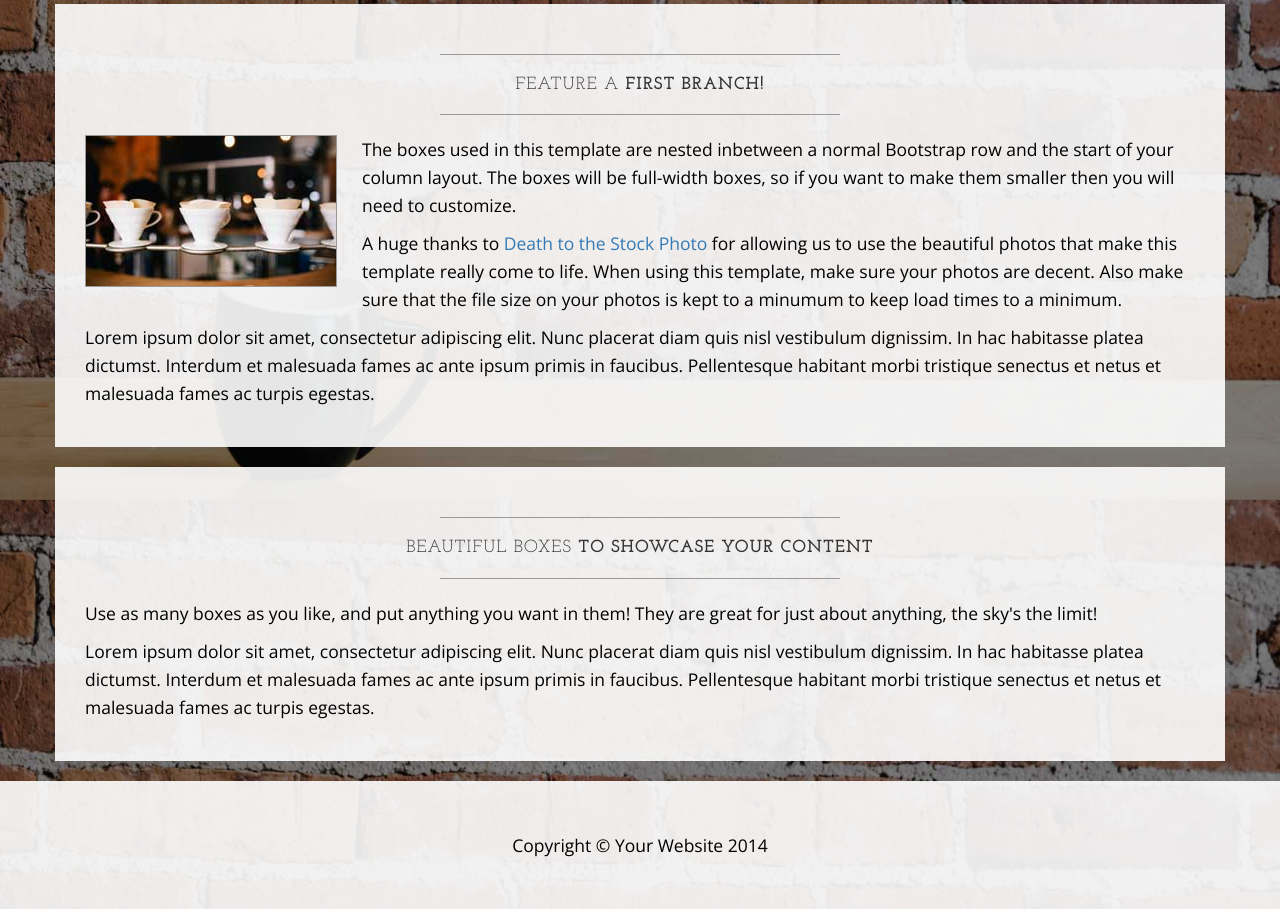
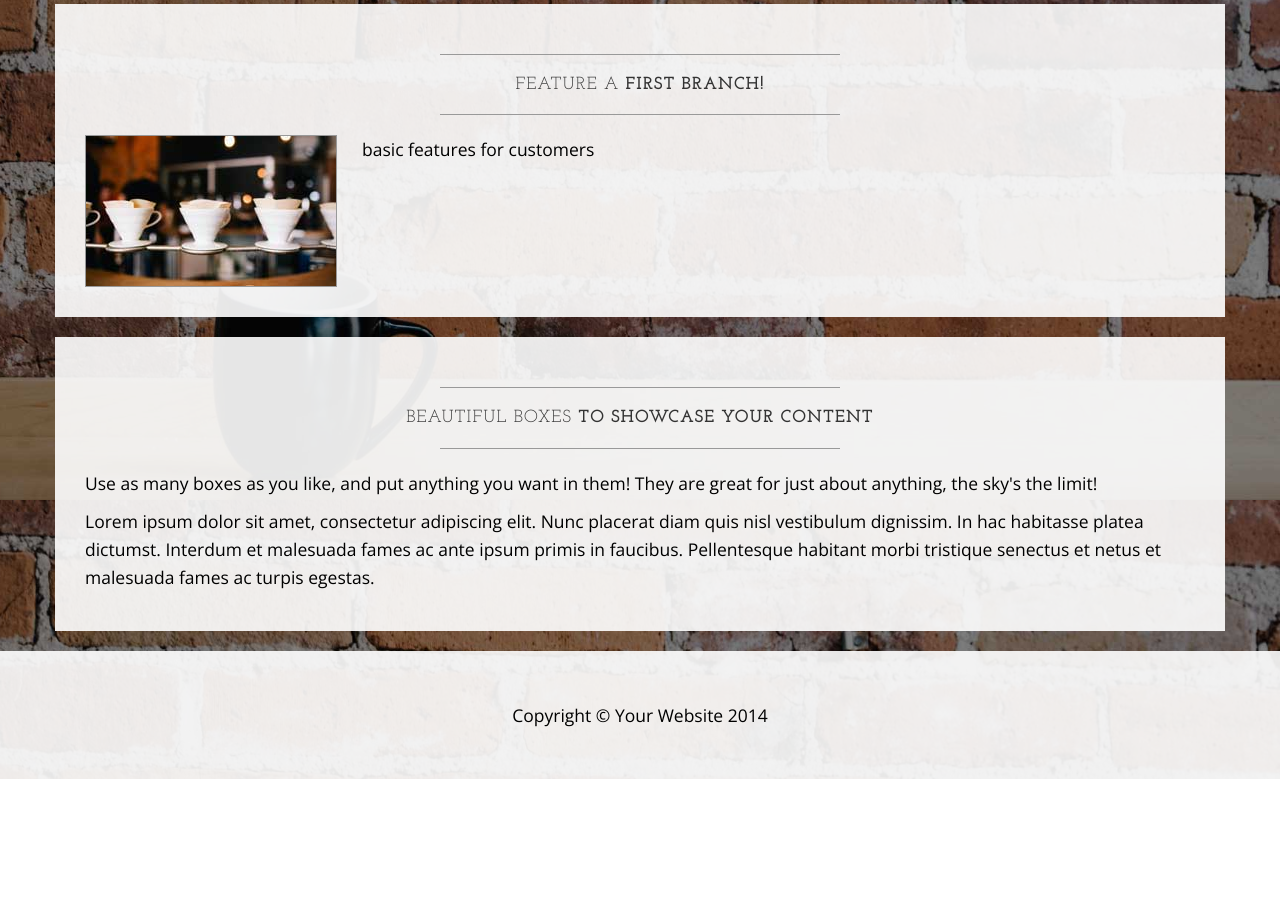
Before and after one commit to lanklo/learnable-git, a plain HTML site: page index.html in a window 1280 px wide. Shown: the part 1100-2009 px from the top of the page. After the commit the page ends 1879 px from the top, so only its background shows below. Drawn offline with nearby package versions, Linux system fonts and the light colour scheme.

Commit message:
edited paragraf

```diff
--- a/index.html
+++ b/index.html
@@ -129,9 +129,7 @@
                     <hr>
                     <img class="img-responsive img-border img-left" src="img/intro-pic.jpg" alt="">
                     <hr class="visible-xs">
-                    <p>The boxes used in this template are nested inbetween a normal Bootstrap row and the start of your column layout. The boxes will be full-width boxes, so if you want to make them smaller then you will need to customize.</p>
-                    <p>A huge thanks to <a href="http://join.deathtothestockphoto.com/" target="_blank">Death to the Stock Photo</a> for allowing us to use the beautiful photos that make this template really come to life. When using this template, make sure your photos are decent. Also make sure that the file size on your photos is kept to a minumum to keep load times to a minimum.</p>
-                    <p>Lorem ipsum dolor sit amet, consectetur adipiscing elit. Nunc placerat diam quis nisl vestibulum dignissim. In hac habitasse platea dictumst. Interdum et malesuada fames ac ante ipsum primis in faucibus. Pellentesque habitant morbi tristique senectus et netus et malesuada fames ac turpis egestas.</p>
+                    <p>basic features for customers</p>
                 </div>
             </div>
         </div>
```
